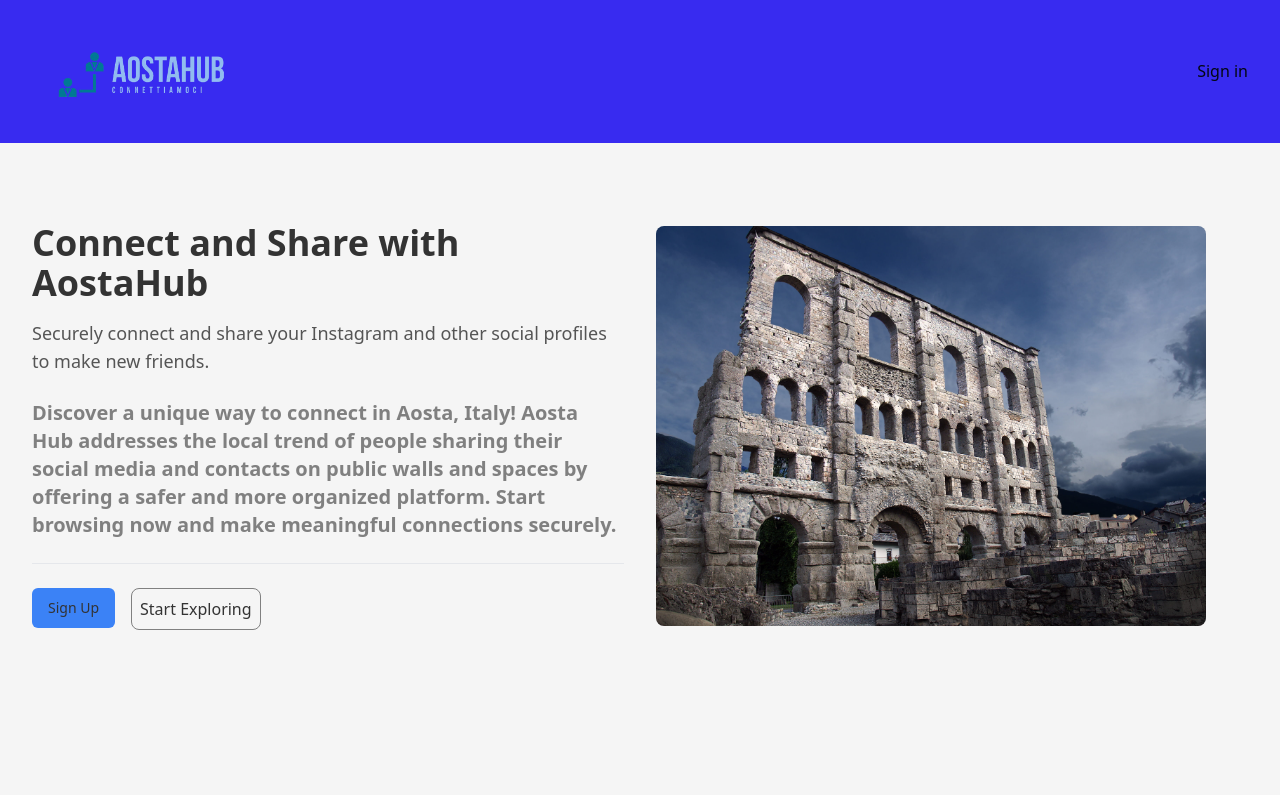
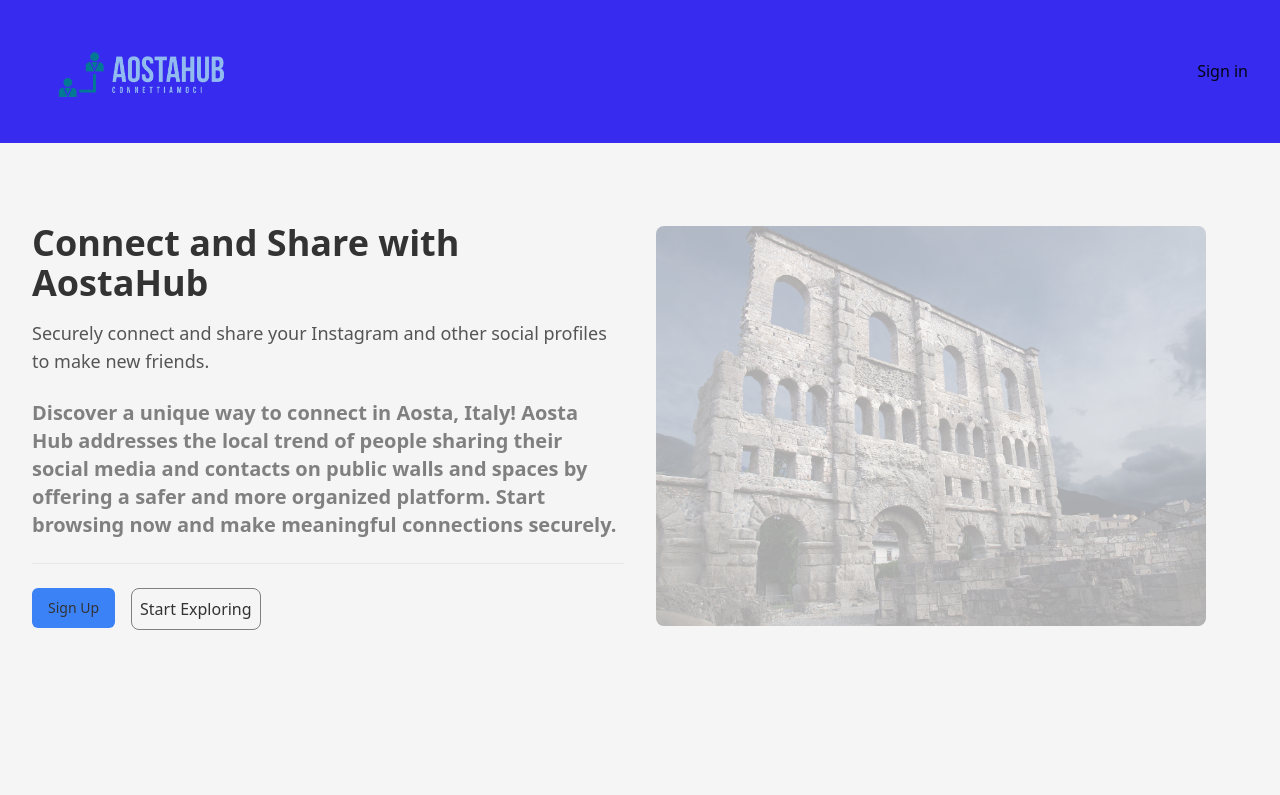
Before and after one commit to karimelassali/aostahub, a Next.js app: page / in a window 1280 px wide. Shown: the top 795 px of the page. Built offline with nearby package versions, Linux system fonts and the light colour scheme; no server answers.

Commit message:
Update landing.jsx h

```diff
--- a/components/component/landing.jsx
+++ b/components/component/landing.jsx
@@ -131,6 +131,9 @@ export default function Landing() {
               transition={{
                 delay: 1.4,
               }}
+                whileInView={{
+                  opacity:0.3
+                }}
                 src="/ass/aosta.jpg"
                 width="550"
                 height="400"
```
